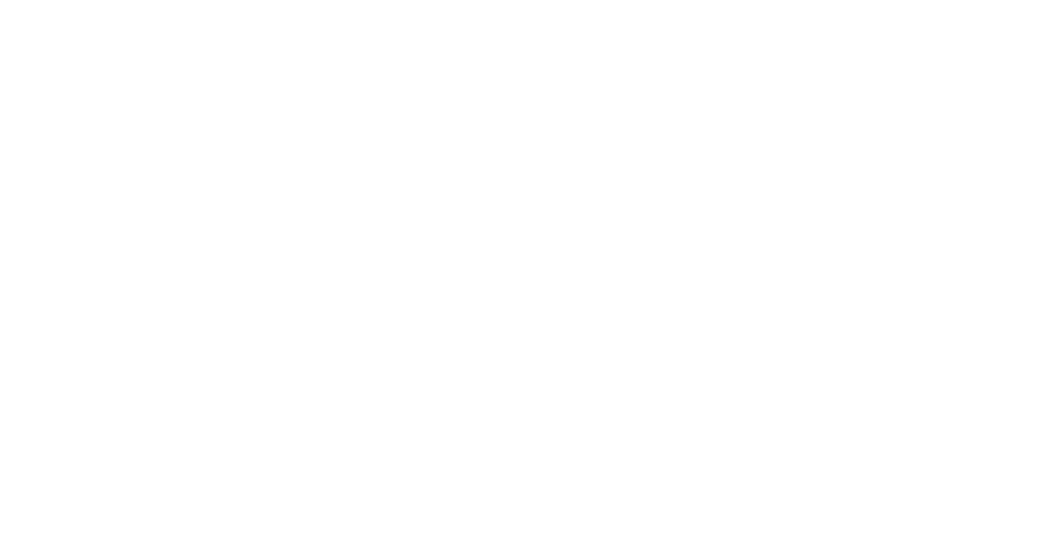
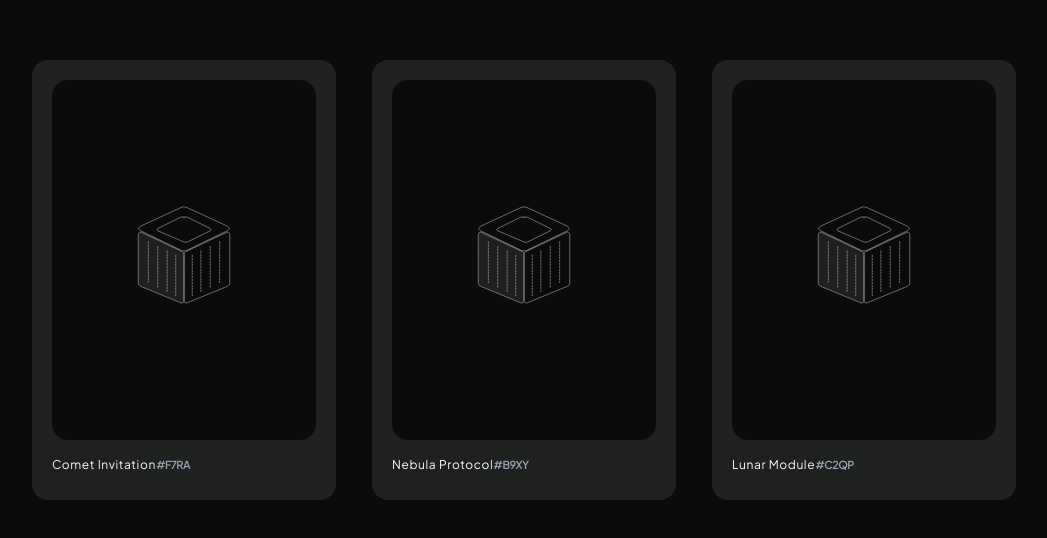
Before and after one commit to VIPUL070/my-ui-library, a React (Vite) app: page / in a window 1280 px wide. Shown: the part 830-1368 px from the top of the page, without its empty margins (116-1163 px from the left). Before the commit the page ends 800 px from the top, so only its background shows below. Built offline with nearby package versions, Linux system fonts and the light colour scheme.

Commit message:
Creating premium card component with isometric illustrations

```diff
--- a/src/components/Isometric/Isometric.tsx
+++ b/src/components/Isometric/Isometric.tsx
@@ -1,9 +1,11 @@
 import IsometricBox from "./IsometricBox"
+import IsometricCards from "./IsometricCards"
 
 const Isometric = () => {
   return (
-    <div className="h-dvh w-screen flex justify-center items-center">
-        <IsometricBox />
+    <div className="bg-black h-[200dvh] w-screen flex justify-around items-center text-offwhite flex-col">
+      <IsometricBox />
+      <IsometricCards />
     </div>
   )
 }
--- a/src/components/Isometric/IsometricBox.tsx
+++ b/src/components/Isometric/IsometricBox.tsx
@@ -7,12 +7,14 @@
   className?: string;
   variant?: "top" | "left" | "right" | "all";
   isActive?: boolean;
+  size?: string
 }
 
 const IsometricBox = ({
   className = "",
   variant = "all",
   isActive = true,
+  size= "200"
 }: IsometricBoxProps) => {
   const facePath = {
     stroke: STROKE,
@@ -35,56 +37,39 @@
     damping: 30,
   };
 
-  const NegativeYAnimate = {
-    animate: {
-      y: -25,
-    },
-    initial: {
-      y: 0,
-    },
-  };
-
-  const NegativeXAnimate = {
-    animate: {
-      x: -25,
-    },
-    initial: {
-      x: 0,
-    },
-  };
-
-  const XAnimate = {
-    animate: {
-      x: 25,
-    },
-    initial: {
-      x: 0,
-    },
-  };
-
-  const NoAnimate = {
-    animate: {
-      x: 0,
-      y: 0,
-    },
-    initial: {
-      x: 0,
-      y: 0,
-    },
-  };
-
-  const getVariants = (face: string) => {
-    if (variant !== "all" && face !== variant) return NoAnimate;
+ const getVariants = (face: string) => {
+    const isCurrentActive = variant === "all" || face === variant;
 
     switch (face) {
       case "top":
-        return NegativeYAnimate;
+        return {
+          initial: { y: 0, stroke: STROKE },
+          animate: {
+            y: isCurrentActive ? -25 : 0,
+            stroke: isCurrentActive ? "#840c0c" : STROKE
+          },
+        };
       case "left":
-        return NegativeXAnimate;
+        return {
+          initial: { x: 0, stroke: STROKE },
+          animate: {
+            x: isCurrentActive ? -25 : 0,
+            stroke: isCurrentActive ? "#15845f" : STROKE
+          },
+        };
       case "right":
-        return XAnimate;
+        return {
+          initial: { x: 0, stroke: STROKE },
+          animate: {
+            x: isCurrentActive ? 25 : 0,
+            stroke: isCurrentActive ? "#0a3476" : STROKE
+          },
+        };
       default:
-        return NoAnimate;
+        return {
+          initial: { x: 0, y: 0, stroke: STROKE },
+          animate: { x: 0, y: 0, stroke: STROKE },
+        };
     }
   };
 
@@ -94,8 +79,8 @@
         <motion.svg
           xmlns="http://www.w3.org/2000/svg"
           viewBox="0 0 400 400"
-          width={200}
-          height={200}
+          width={size}
+          height={size}
           className="cursor-pointer"
           fill="transparent"
         >
@@ -103,7 +88,7 @@
             variants={getVariants("left")}
             transition={TRANSITION}
             {...facePath}
-            fill="#f2f7f7"
+            fill="#1f1f1f"
             d="M 78 132 C 78 128, 82 124, 86 126 L 196 178 C 200 180, 200 184, 200 188 L 200 308 C 200 313, 196 316, 191 314 L 84 270 C 80 268, 78 264, 78 260 Z"
           />
           <motion.path
--- /dev/null
+++ b/src/components/Isometric/IsometricCards.tsx
@@ -0,0 +1,83 @@
+import IsometricBox from "./IsometricBox";
+import { motion } from "motion/react";
+
+const items = [
+  {
+    id: 1,
+    title: "Comet Invitation",
+    description: "#F7RA",
+    variant: "left" as const,
+  },
+  {
+    id: 2,
+    title: "Nebula Protocol",
+    description: "#B9XY",
+    variant: "right" as const,
+  },
+  {
+    id: 3,
+    title: "Lunar Module",
+    description: "#C2QP",
+    variant: "top" as const,
+  },
+];
+
+const IsometricCards = () => {
+  return (
+    <div className="min-w-5xl min-h-[70dvh] flex justify-between items-center p-5">
+      {items.map((item) => {
+        return (
+          <motion.button
+            initial={{
+              opacity: 0,
+              scale: 0,
+              translateY: 10,
+            }}
+            animate={{
+              opacity: 1,
+              scale: 1,
+              translateY: 0,
+            }}
+            whileHover={{
+              scale: 0.95,
+            }}
+            transition={{
+              type: "spring" as const,
+              stiffness: 500,
+              damping: 50,
+              duration: 0.4,
+            }}
+            drag
+            whileDrag={{
+              scale: 0.9,
+            }}
+            dragConstraints={{
+              left: -200,
+              right: 200,
+              top: -200,
+              bottom: 200,
+            }}
+            key={item.id}
+            className="h-110 w-76 bg-cometCard rounded-2xl flex flex-col p-5 gap-4 cursor-pointer"
+          >
+            <div className="rounded-2xl h-90 w-66 bg-black flex justify-center items-center">
+              <IsometricBox
+                className="z-20"
+                variant={item.variant}
+                size="150"
+              />
+            </div>
+            <div className="flex justify-between items-center">
+              <span className="text-[12px] tracking-wider">{item.title}</span>
+              <span className="text-[11px] tracking-tighter font-semibold text-gray-400">
+                {item.description}
+              </span>
+            </div>
+          </motion.button>
+        );
+      })}
+    </div>
+  );
+};
+
+export default IsometricCards;
--- a/src/index.css
+++ b/src/index.css
@@ -10,6 +10,7 @@
   --color-cardBlue: #0a90d2 ;
   --color-cardGreen: #53f399 ;
   --color-cardBlack: #211f1e ;
+  --color-cometCard: #1F2121 ;
 
   /* app fonts */
   --font-onsite: "Plus Jakarta Sans", ui-sans-serif, system-ui, sans-serif;
```
